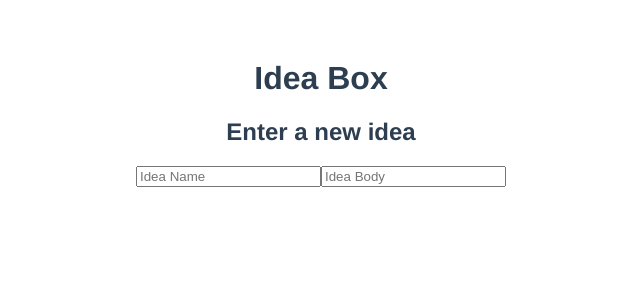
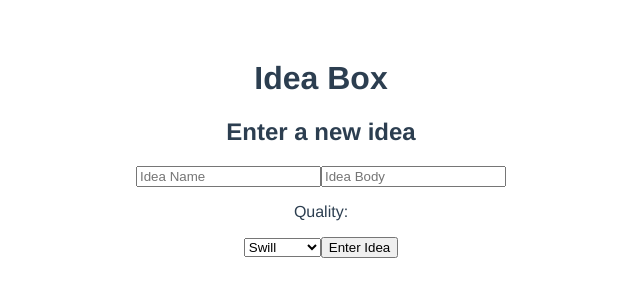
Before and after one commit to gness1804/idea-box-vue, a Vue app: page / in a window 1280 px wide. Shown: the top 300 px of the page, without its empty margins (319-959 px from the left). Built offline with nearby package versions, Linux system fonts and the light colour scheme.

Commit message:
Add submit button with empty method

```diff
--- a/src/components/Landing.vue
+++ b/src/components/Landing.vue
@@ -12,6 +12,13 @@
         placeholder="Idea Body"
         v-model="body"
       />
+      <p>Quality:</p>
+      <select v-model="quality">
+        <option>Swill</option>
+        <option>Plausible</option>
+        <option>Genius</option>
+      </select>
+      <button v-on:click="submitIdea">Enter Idea</button>
     </div>
   </div>
 </template>
@@ -25,8 +32,13 @@ export default {
       ideas: [],
       name: '',
       body: '',
-      quality: 'swill',
+      quality: 'Swill',
     };
+  },
+  methods: {
+    submitIdea: function () {
+
+    },
   },
 };
 </script>
```
